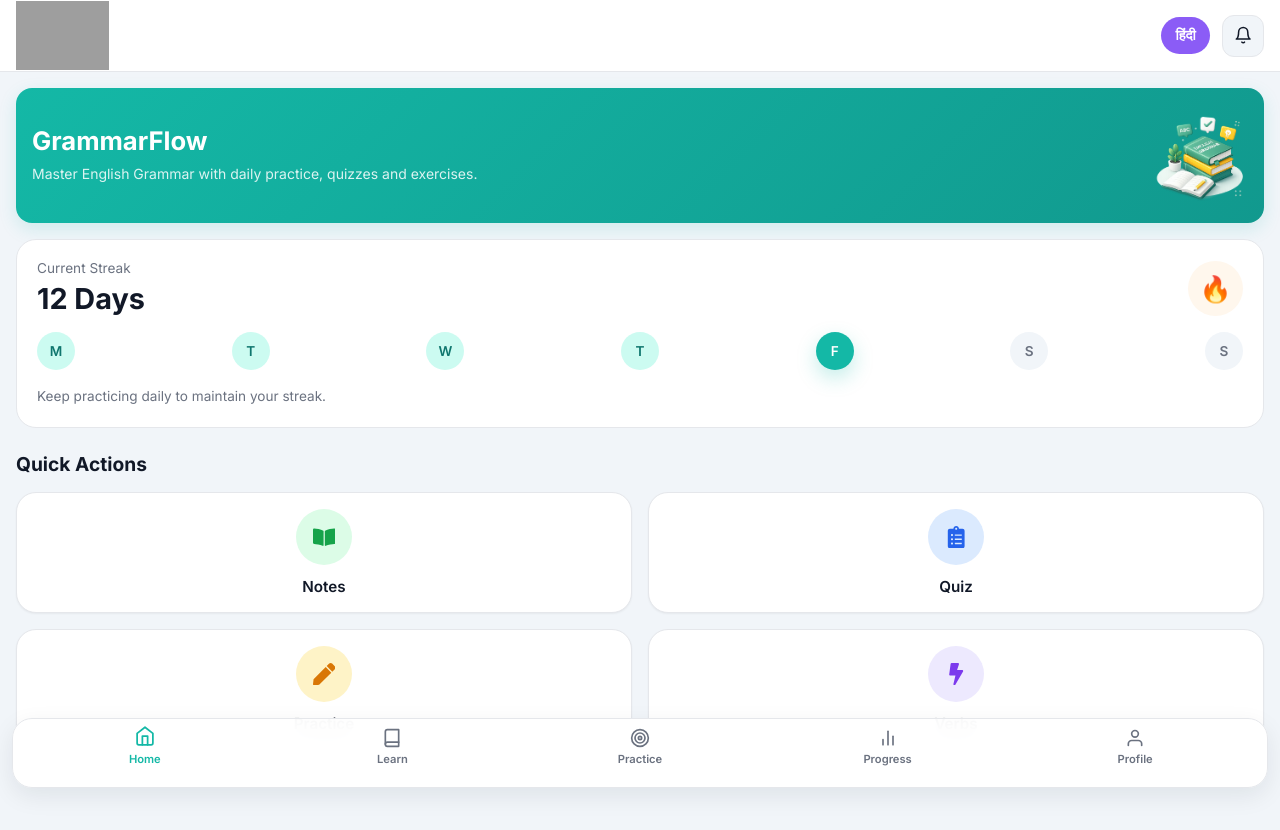
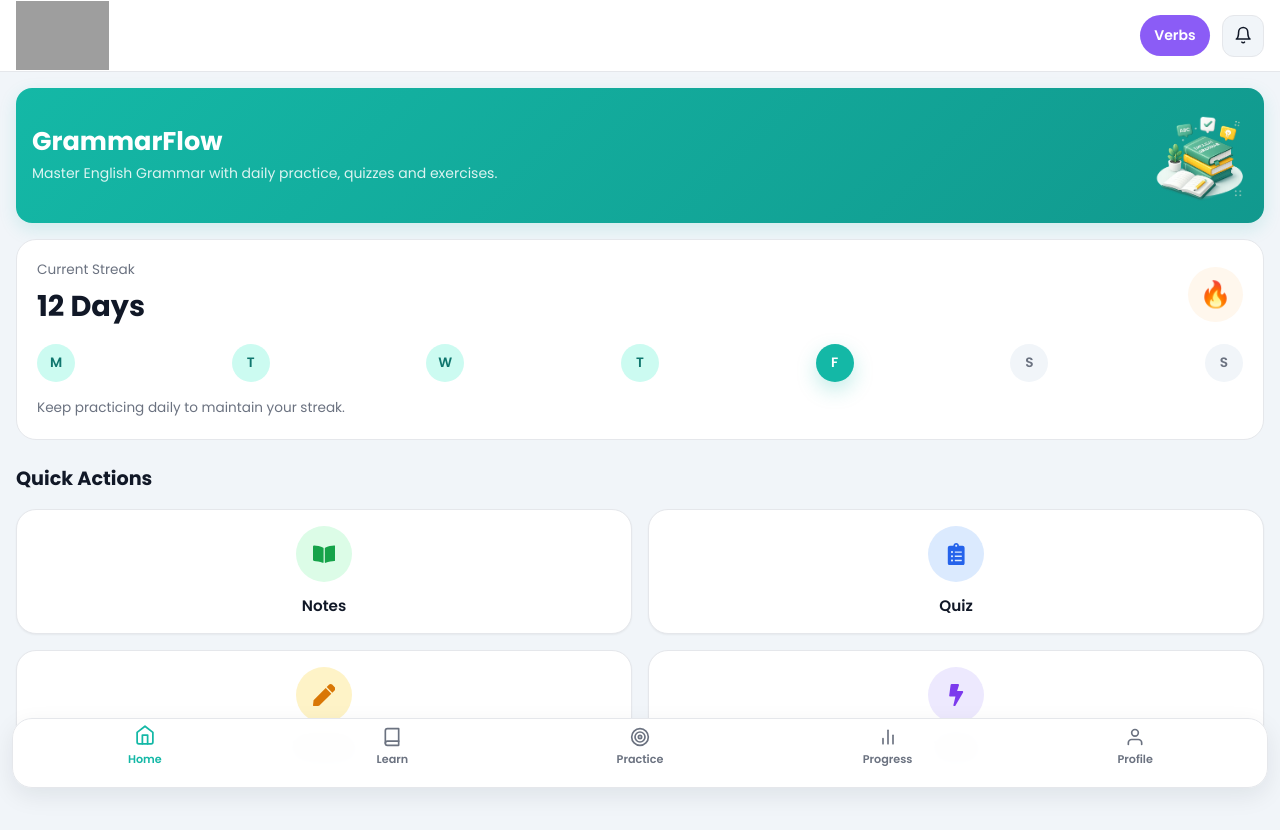
Before and after one commit to AKASH7455/grammarflow, a React (Vite) app: page / in a window 1280 px wide. Shown: the top 830 px of the page. Built offline with nearby package versions, Linux system fonts and the light colour scheme; grey boxes are pictures that could not be loaded.

Commit message:
fonts add kiye hai popin

```diff
--- a/src/components/layout/Navbar.jsx
+++ b/src/components/layout/Navbar.jsx
@@ -8,7 +8,7 @@ import logo from "../../assets/images/logo.png";
 import "../../styles/navbar.css";
 
 function Navbar() {
-  const { language, toggleLanguage } = useLanguage();
+  const { language, toggleLanguage, isNotesTab } = useLanguage();
 
   return (
     <header className="navbar">
@@ -21,6 +21,7 @@ function Navbar() {
       </Link>
 
       <div className="navbar__actions">
+        {isNotesTab ? (
           <button
             type="button"
             className="navbar__verb-button"
@@ -28,6 +29,14 @@ function Navbar() {
           >
             <span>{language === "english" ? "हिंदी" : "English"}</span>
           </button>
+        ) : (
+          <Link
+            to="/verb-practice"
+            className="navbar__verb-button"
+          >
+            <span>Verbs</span>
+          </Link>
+        )}
 
         <button
           type="button"
--- a/src/context/LanguageContext.jsx
+++ b/src/context/LanguageContext.jsx
@@ -4,13 +4,14 @@ const LanguageContext = createContext();
 
 export function LanguageProvider({ children }) {
   const [language, setLanguage] = useState("english");
+  const [isNotesTab, setIsNotesTab] = useState(false);
 
   const toggleLanguage = () => {
     setLanguage((prev) => (prev === "english" ? "hindi" : "english"));
   };
 
   return (
-    <LanguageContext.Provider value={{ language, toggleLanguage }}>
+    <LanguageContext.Provider value={{ language, toggleLanguage, isNotesTab, setIsNotesTab }}>
       {children}
     </LanguageContext.Provider>
   );
--- a/src/pages/TopicDetails.jsx
+++ b/src/pages/TopicDetails.jsx
@@ -1,4 +1,4 @@
-import { useState } from "react";
+import { useState, useEffect } from "react";
 import { useParams } from "react-router-dom";
 
 import learningData from "../data/learning";
@@ -7,6 +7,7 @@ import TopicProgress from "../components/topic/ui/TopicProgress";
 import TopicTabs from "../components/topic/ui/TopicTabs";
 import TopicContent from "../components/topic/TopicContent";
 import TopicHeader from "../components/topic/ui/TopicHeader";
+import { useLanguage } from "../hooks/useLanguage";
 
 import "../styles/topicdetails.css";
 
@@ -16,6 +17,8 @@ function TopicDetails() {
     subjectSlug,
     topicSlug,
   } = useParams();
+
+  const { setIsNotesTab } = useLanguage();
 
   const [activeTab, setActiveTab] =
     useState("notes");
@@ -36,6 +39,10 @@ function TopicDetails() {
       (topic) =>
         topic.slug === topicSlug
     );
+
+  useEffect(() => {
+    setIsNotesTab(activeTab === "notes");
+  }, [activeTab, setIsNotesTab]);
 
   if (!topic) {
     return (
--- a/src/styles/global.css
+++ b/src/styles/global.css
@@ -1,4 +1,4 @@
-@import url('https://fonts.googleapis.com/css2?family=Inter:wght@400;500;600;700;800&display=swap');
+@import url('https://fonts.googleapis.com/css2?family=Poppins:wght@400;500;600;700;800&family=Noto+Sans+Devanagari:wght@400;500;600;700;800&display=swap');
 
 @import "./variables.css";
 
@@ -13,7 +13,7 @@ html {
 }
 
 body {
-  font-family: "Inter", sans-serif;
+  font-family: "Poppins", "Noto Sans Devanagari", sans-serif;
   background: var(--surface-color);
   color: var(--text-color);
 
```
Lines whose indentation alone changed are shown as unchanged.
